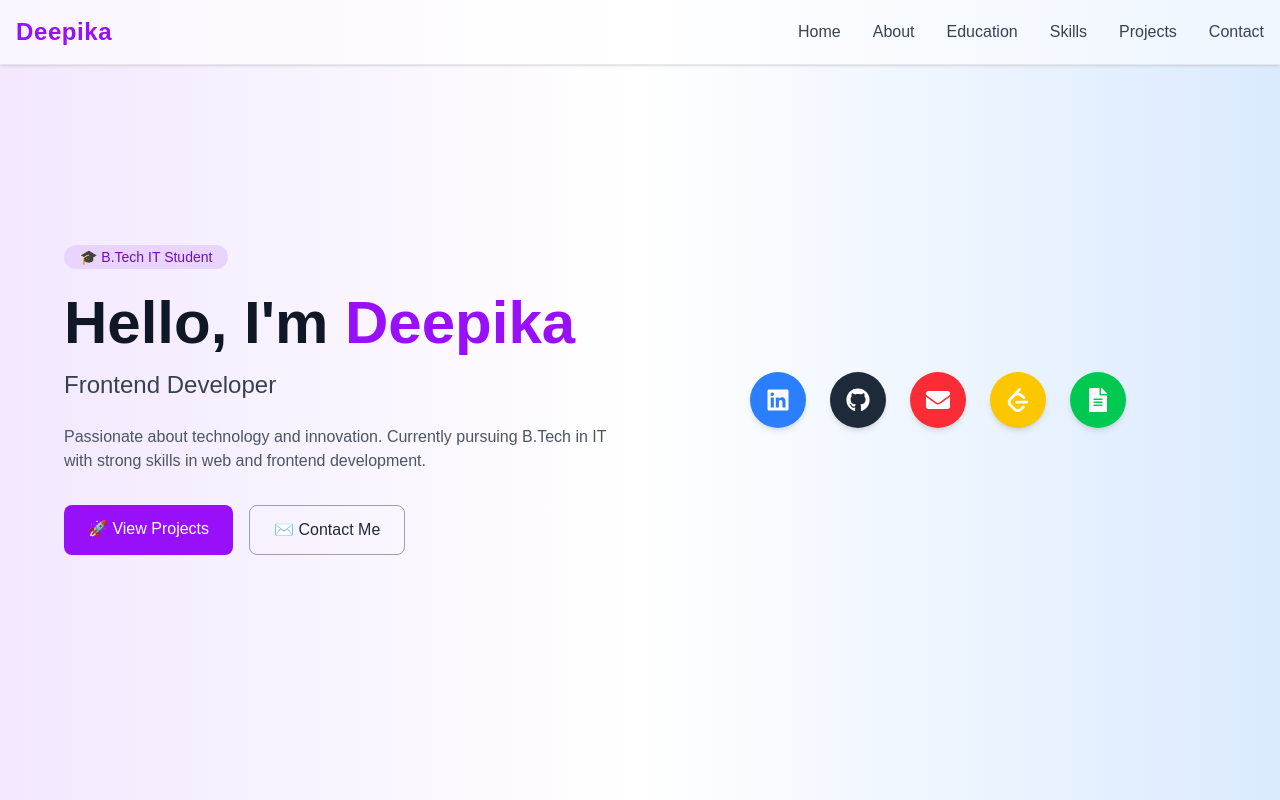
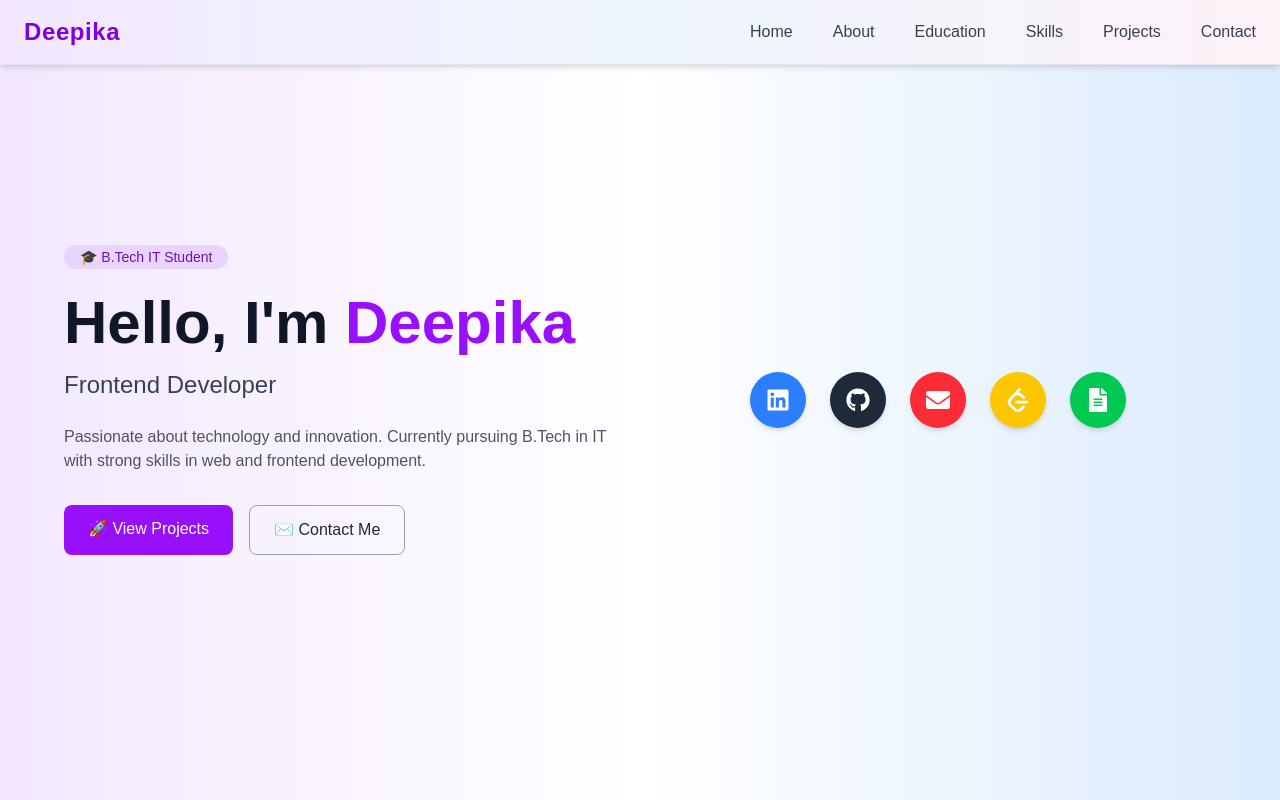
Before and after one commit to Deepika-15B/Deepika-s-Portfolio-Next.js-, a Next.js app: page / in a window 1280 px wide. Shown: the top 800 px of the page. Built offline with nearby package versions, Linux system fonts and the light colour scheme.

Commit message:
Upgrade navbar with soft gradient light theme UI

```diff
--- a/app/components/About.js
+++ b/app/components/About.js
@@ -1,6 +1,6 @@
 export default function About() {
   return (
-    <section id="about" className="bg-black text-white py-20 px-6">
+    <section id="about" className="bg-gray-50 text-gray-900 py-20 px-6">
 
       {/* Container */}
       <div className="max-w-6xl mx-auto grid md:grid-cols-2 gap-10 items-center">
--- a/app/components/Hero.js
+++ b/app/components/Hero.js
@@ -3,7 +3,7 @@ import { SiLeetcode } from "react-icons/si";
 
 export default function Hero() {
   return (
-    <section className="min-h-screen flex items-center justify-center bg-gradient-to-r from-purple-100 via-white to-blue-100 text-gray-900 px-6">
+    <section className="min-h-screen flex items-center justify-center bg-gradient-to-r from-purple-100 via-white to-blue-100 text-gray-900">
 
       <div className="max-w-6xl w-full grid md:grid-cols-2 gap-10 items-center">
 
--- a/app/components/Navbar.js
+++ b/app/components/Navbar.js
@@ -1,38 +1,38 @@
 export default function Navbar() {
   return (
-    <nav className="fixed w-full z-50 backdrop-blur-md bg-gradient-to-r from-purple-50 via-white to-blue-50 shadow-sm border-b border-gray-200">
+    <nav className="fixed w-full z-50 backdrop-blur-md bg-gradient-to-r from-purple-100 via-blue-50 to-pink-50 shadow-md border-b border-gray-200">
 
-      <div className="max-w-7xl mx-auto flex justify-between items-center p-4">
+      <div className="max-w-7xl mx-auto flex justify-between items-center px-6 py-4">
 
         {/* Logo */}
-        <h1 className="text-2xl font-bold text-purple-600 tracking-wide">
+        <h1 className="text-2xl font-bold text-purple-700 tracking-wide">
           Deepika
         </h1>
 
         {/* Links */}
-        <div className="hidden md:flex space-x-8 text-gray-700 font-medium">
+        <div className="hidden md:flex space-x-10 text-gray-700 font-medium">
 
-          <a href="#" className="hover:text-purple-600 transition">
+          <a href="#" className="relative hover:text-purple-600 transition duration-300">
             Home
           </a>
 
-          <a href="#about" className="hover:text-purple-600 transition">
+          <a href="#about" className="relative hover:text-purple-600 transition duration-300">
             About
           </a>
 
-          <a href="#education" className="hover:text-purple-600 transition">
+          <a href="#education" className="relative hover:text-purple-600 transition duration-300">
             Education
           </a>
 
-          <a href="#skills" className="hover:text-purple-600 transition">
+          <a href="#skills" className="relative hover:text-purple-600 transition duration-300">
             Skills
           </a>
 
-          <a href="#projects" className="hover:text-purple-600 transition">
+          <a href="#projects" className="relative hover:text-purple-600 transition duration-300">
             Projects
           </a>
 
-          <a href="#contact" className="hover:text-purple-600 transition">
+          <a href="#contact" className="relative hover:text-purple-600 transition duration-300">
             Contact
           </a>
 
```
Also changed, not shown: app/globals.css (+4 -4 lines).
